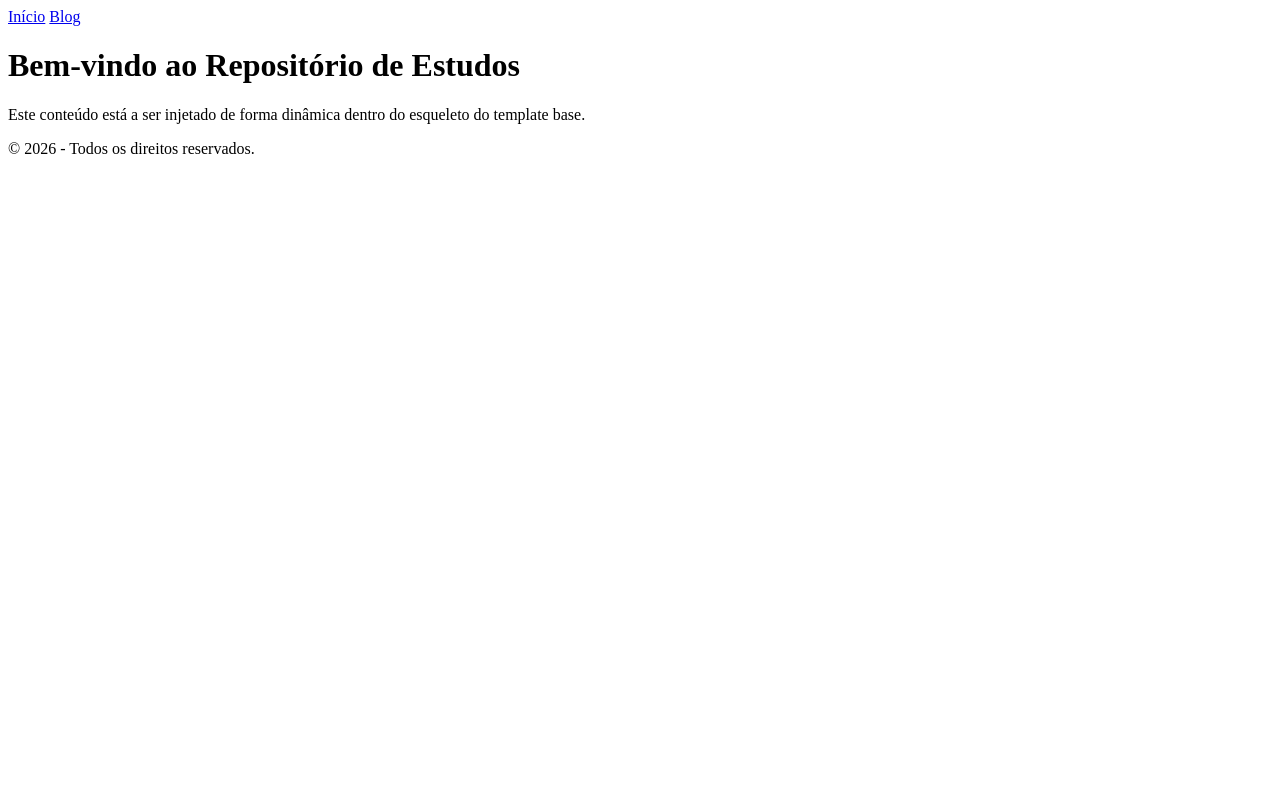
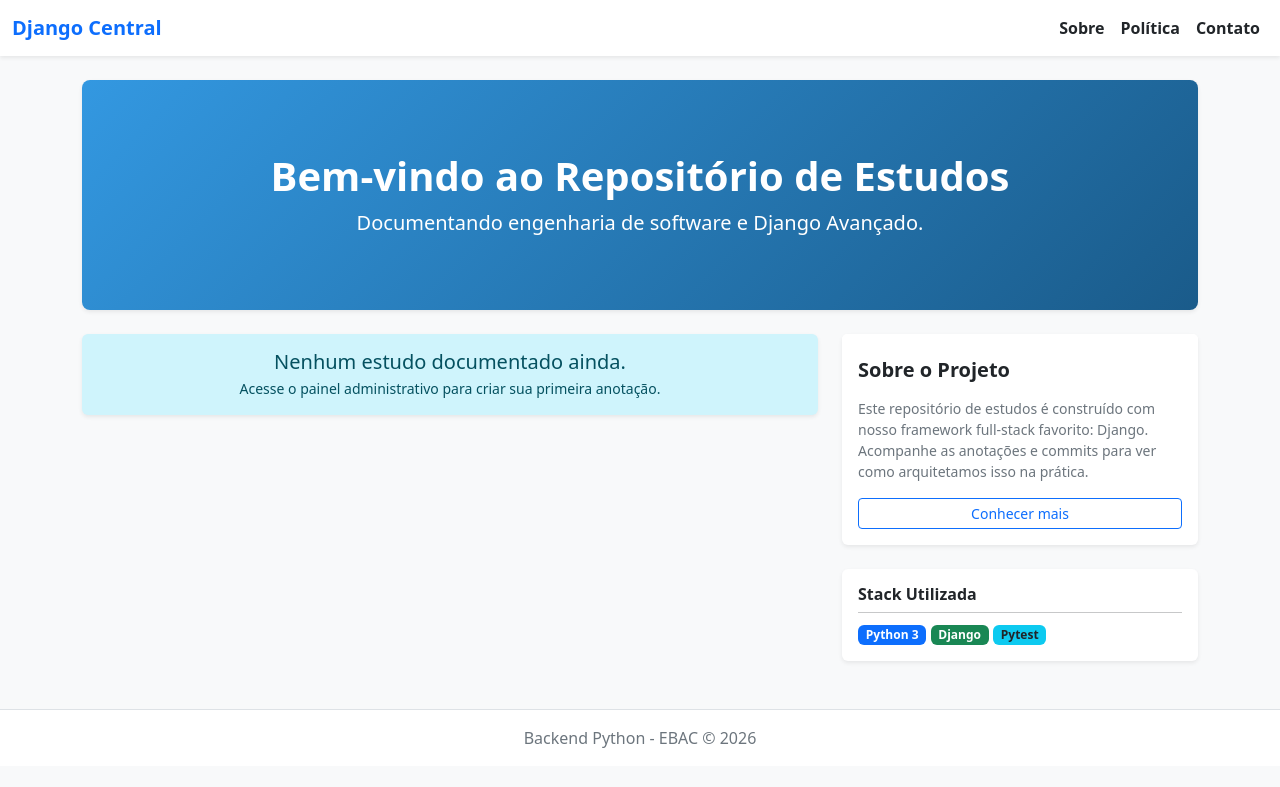
Before and after one commit to Willsmt/commit-diario, a Django app: page /blog/ in a window 1280 px wide. Shown: the top 787 px of the page. Run offline with Django 5.2, Linux system fonts and the light colour scheme.

Commit message:
feat(templates): implementa arquitetura base de visualizacao e heranca DTL
- Configura Cached Loader no settings.py para performance
- Implementa heranca estrutural (base.html) para o principio DRY
- Isola componentes visuais (sidebar.html) para uso com include
- Cria view modular e namespace para rotas do blog

```diff
--- a/templates/base.html
+++ b/templates/base.html
@@ -1,30 +1,49 @@
 {% load static %}
 <!DOCTYPE html>
-<html lang="pt">
+<html lang="pt-br">
 <head>
     <meta charset="UTF-8">
     <meta name="viewport" content="width=device-width, initial-scale=1.0">
-    <title>{% block title %}Meu Projeto Django{% endblock %}</title>
+    <meta name="description" content="{% block meta_description %}Repositório central de estudos em Django.{% endblock %}">
+
+    <title>{% block title %}Django Central - EBAC{% endblock %}</title>
+
+    <link href="https://cdn.jsdelivr.net/npm/bootstrap@5.3.0/dist/css/bootstrap.min.css" rel="stylesheet">
+
+    <link rel="stylesheet" href="{% static 'css/style.css' %}">
 
     {% block extra_css %}{% endblock %}
 </head>
-<body>
+<body class="bg-light">
 
-    <header>
-        <nav>
-            <a href="/">Início</a>
-            <a href="/blog/">Blog</a>
-        </nav>
-    </header>
+    <nav class="navbar navbar-expand-lg navbar-light bg-white shadow-sm" id="mainNav">
+        <div class="container-fluid">
+            <a class="navbar-brand fw-bold text-primary" href="{% url 'blog:index' %}">Django Central</a>
 
-    <main>
+            <button class="navbar-toggler" type="button" data-bs-toggle="collapse" data-bs-target="#navbarResponsive">
+                <span class="navbar-toggler-icon"></span>
+            </button>
+
+            <div class="collapse navbar-collapse" id="navbarResponsive">
+                <ul class="navbar-nav ms-auto">
+                    <li class="nav-item"><a class="nav-link text-dark fw-semibold" href="#">Sobre</a></li>
+                    <li class="nav-item"><a class="nav-link text-dark fw-semibold" href="#">Política</a></li>
+                    <li class="nav-item"><a class="nav-link text-dark fw-semibold" href="#">Contato</a></li>
+                </ul>
+            </div>
+        </div>
+    </nav>
+
+    <main class="container py-4">
         {% block content %}
-        {% endblock %}
+        {% endblock content %}
     </main>
 
-    <footer>
-        <p>&copy; {% now "Y" %} - Todos os direitos reservados.</p>
+    <footer class="py-3 bg-white border-top mt-auto">
+        <p class="m-0 text-secondary text-center">Backend Python - EBAC &copy; {% now "Y" %}</p>
     </footer>
+
+    <script src="https://cdn.jsdelivr.net/npm/bootstrap@5.3.0/dist/js/bootstrap.bundle.min.js"></script>
 
     {% block extra_js %}{% endblock %}
 </body>
--- a/templates/index.html
+++ b/templates/index.html
@@ -1,8 +1,55 @@
 {% extends "base.html" %}
 
-{% block title %}Página Inicial - Meu Projeto Django{% endblock %}
+{% block extra_css %}
+<style>
+    /* No mercado, isso idealmente fica no style.css, mas se for estritamente local: */
+    .masthead-custom {
+        background: linear-gradient(135deg, #3398E1, #1a5b8a);
+    }
+</style>
+{% endblock %}
 
 {% block content %}
-    <h1>Bem-vindo ao Repositório de Estudos</h1>
-    <p>Este conteúdo está a ser injetado de forma dinâmica dentro do esqueleto do template base.</p>
+<header class="masthead-custom py-5 mb-4 rounded-3 text-center text-white shadow-sm">
+    <div class="container py-4">
+        <h1 class="fw-bold mb-2">Bem-vindo ao Repositório de Estudos</h1>
+        <p class="lead mb-0">Documentando engenharia de software e Django Avançado.</p>
+    </div>
+</header>
+
+<div class="container px-0">
+    <div class="row">
+        <div class="col-lg-8 mb-4">
+
+            {% for post in post_list %}
+            <div class="card mb-4 shadow-sm border-0">
+                <div class="card-body">
+                    <h2 class="card-title h4 fw-bold">{{ post.title }}</h2>
+
+                    <p class="card-text text-muted small mb-3">
+                        Por <strong>{{ post.author }}</strong> | {{ post.created_on|date:"d/m/Y \à\s H:i" }}
+                    </p>
+
+                    <p class="card-text">{{ post.content|truncatewords:35 }}</p>
+
+                    <a href="{% url 'blog:post_detail' post.slug %}" class="btn btn-outline-primary btn-sm">
+                        Ler artigo completo &rarr;
+                    </a>
+                </div>
+            </div>
+
+            {% empty %}
+            <div class="alert alert-info text-center border-0 shadow-sm" role="alert">
+                <h5 class="alert-heading mb-1">Nenhum estudo documentado ainda.</h5>
+                <p class="mb-0 small">Acesse o painel administrativo para criar sua primeira anotação.</p>
+            </div>
+            {% endfor %}
+
+        </div>
+
+        <div class="col-lg-4">
+            {% include 'sidebar.html' %}
+        </div>
+    </div>
+</div>
 {% endblock %}
--- /dev/null
+++ b/templates/sidebar.html
@@ -0,0 +1,21 @@
+<div class="card shadow-sm border-0 mb-4">
+    <h5 class="card-header bg-white fw-bold border-bottom-0 pt-4 pb-0">Sobre o Projeto</h5>
+    <div class="card-body">
+        <p class="card-text text-secondary small">
+            Este repositório de estudos é construído com nosso framework full-stack favorito: Django.
+            Acompanhe as anotações e commits para ver como arquitetamos isso na prática.
+        </p>
+
+        <a href="#" class="btn btn-outline-primary btn-sm w-100">Conhecer mais</a>
+    </div>
+</div>
+
+<div class="card shadow-sm border-0 mb-4">
+    <div class="card-body py-3">
+        <h6 class="fw-bold text-dark mb-0">Stack Utilizada</h6>
+        <hr class="my-2">
+        <span class="badge bg-primary">Python 3</span>
+        <span class="badge bg-success">Django</span>
+        <span class="badge bg-info text-dark">Pytest</span>
+    </div>
+</div>
```
Also changed, not shown: templates/post_detail.html (added, +34 -0 lines).
